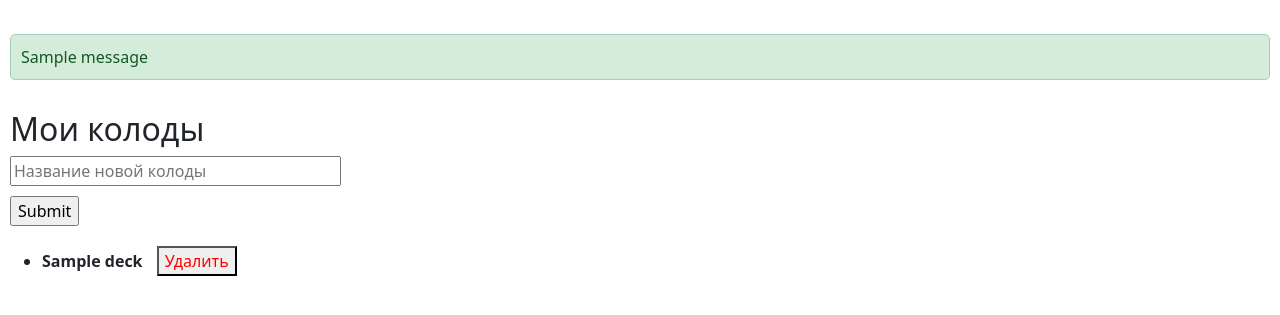
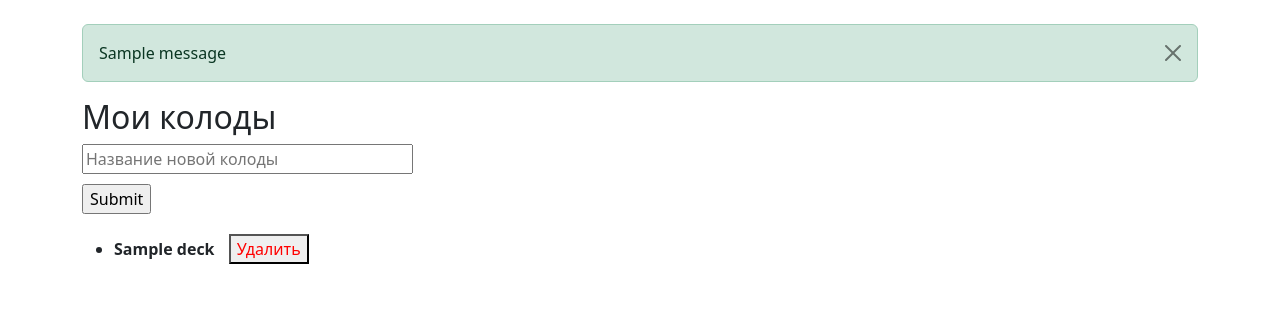
Before and after one commit to bbldaaa750/flashcard-app, a Python web app: template app/templates/deck.html in a window 1280 px wide. Shown: the top 315 px of the page. Run offline with Jinja, Linux system fonts and the light colour scheme; the template is opened without the code that fills it: most values are stand-ins (such as "Sample title", 1, 10 or a date in 2020); one stand-in notice (Sample message) is shown; form fields are guessed from the names that the template uses.

Commit message:
feature: new base UI with bootstrap 5

```diff
--- a/app/static/css/style.css
+++ /dev/null
@@ -1,35 +0,0 @@
-.alert {
-    padding: 10px;
-    margin-bottom: 10px;
-    border-radius: 5px;
-}
-
-.alert-success {
-    background-color: #d4edda;
-    color: #155724;
-}
-
-.alert-error {
-    background-color: #f8d7da;
-    color: #721c24;
-}
-
-nav {
-    background-color: #f0f0f0;
-    padding: 10px;
-    margin-bottom: 20px;
-    border-bottom: 1px solid #ccc;
-}
-nav a {
-    margin-right: 15px;
-    text-decoration: none;
-    color: #333;
-    font-weight: bold;
-}
-nav a:hover {
-    color: #000;
-    text-decoration: underline;
-}
-.user-info {
-    float: right;
-}
--- a/app/templates/base.html
+++ b/app/templates/base.html
@@ -1,35 +1,40 @@
 <!DOCTYPE html>
 <html>
 <head>
-    <title>Flashcard App</title>
+    <meta charset="UTF-8">
+    <meta name="viewport" content="width=device-width, initial-scale=1">
+    <title>{% block title %}Flashcard App{% endblock %}</title>
     <link href="https://cdn.jsdelivr.net/npm/bootstrap@5.3.0/dist/css/bootstrap.min.css" rel="stylesheet">
-    <link rel="stylesheet" href="{{ url_for('static', filename='css/style.css') }}">
 </head>
 <body>
+
     {% if current_user.is_authenticated %}
-        <nav>
-            <a href="{{ url_for('deck.index') }}">Мои Колоды</a>
+        <nav class="navbar navbar-light bg-light px-3 mb-3 border-bottom">
+            <a class="navbar-brand" href="{{ url_for('deck.index') }}">Мои Колоды</a>
 
-            <div class="user-info">
-                <span>Привет, {{ current_user.username }}!</span>
-                <a href="{{ url_for('auth.profile') }}">Настройки</a>
-                <a href="{{ url_for('auth.logout') }}" style="color: red;">Выйти</a>
+            <div class="user-info ms-auto d-flex align-items-center">
+                <span class="me-3 fw-bold">Привет, {{ current_user.username }}!</span>
+                <a href="{{ url_for('auth.profile') }}" class="btn btn-sm btn-outline-primary me-2">Настройки</a>
+                <a href="{{ url_for('auth.logout') }}" class="btn btn-sm btn-outline-danger">Выйти</a>
             </div>
         </nav>
     {% endif %}
 
+    <div class="container">
+
         {% with messages = get_flashed_messages(with_categories=true) %}
             {% if messages %}
-            <div style="padding: 10px;">
                 {% for category, message in messages %}
-                <div class="alert alert-{{ category }}">{{ message }}</div>
+                    <div class="alert alert-{{ category }} alert-dismissible fade show" role="alert">
+                        {{ message }}
+                        <button type="button" class="btn-close" data-bs-dismiss="alert" aria-label="Close"></button>
+                    </div>
                 {% endfor %}
-            </div>
             {% endif %}
         {% endwith %}
 
-    <div style="padding: 10px;">
         {% block content %}{% endblock %}
+
     </div>
 
     <script src="https://cdn.jsdelivr.net/npm/bootstrap@5.3.0/dist/js/bootstrap.bundle.min.js"></script>
--- a/app/views/deck.py
+++ b/app/views/deck.py
@@ -16,7 +16,7 @@ def index():
             flash(f'Колода "{title}" создана!', 'success')
             return redirect(url_for('deck.index'))
         except ValueError:
-            flash('Колода уже существует!', 'error')
+            flash('Колода уже существует!', 'danger')
 
     user_decks = get_user_decks(current_user)
     return render_template('deck.html', decks=user_decks, form=form)
@@ -29,6 +29,6 @@ def delete(deck_id):
         delete_deck(deck_id, current_user)
         flash('Колода успешно удалена!', 'success')
     except ValueError:
-        flash('Ошибка удаления колоды!', 'error')
+        flash('Ошибка удаления колоды!', 'danger')
 
     return redirect(url_for('deck.index'))
```
Also changed, not shown: app/views/auth.py (+4 -4 lines). Lines whose indentation alone changed are shown as unchanged.
